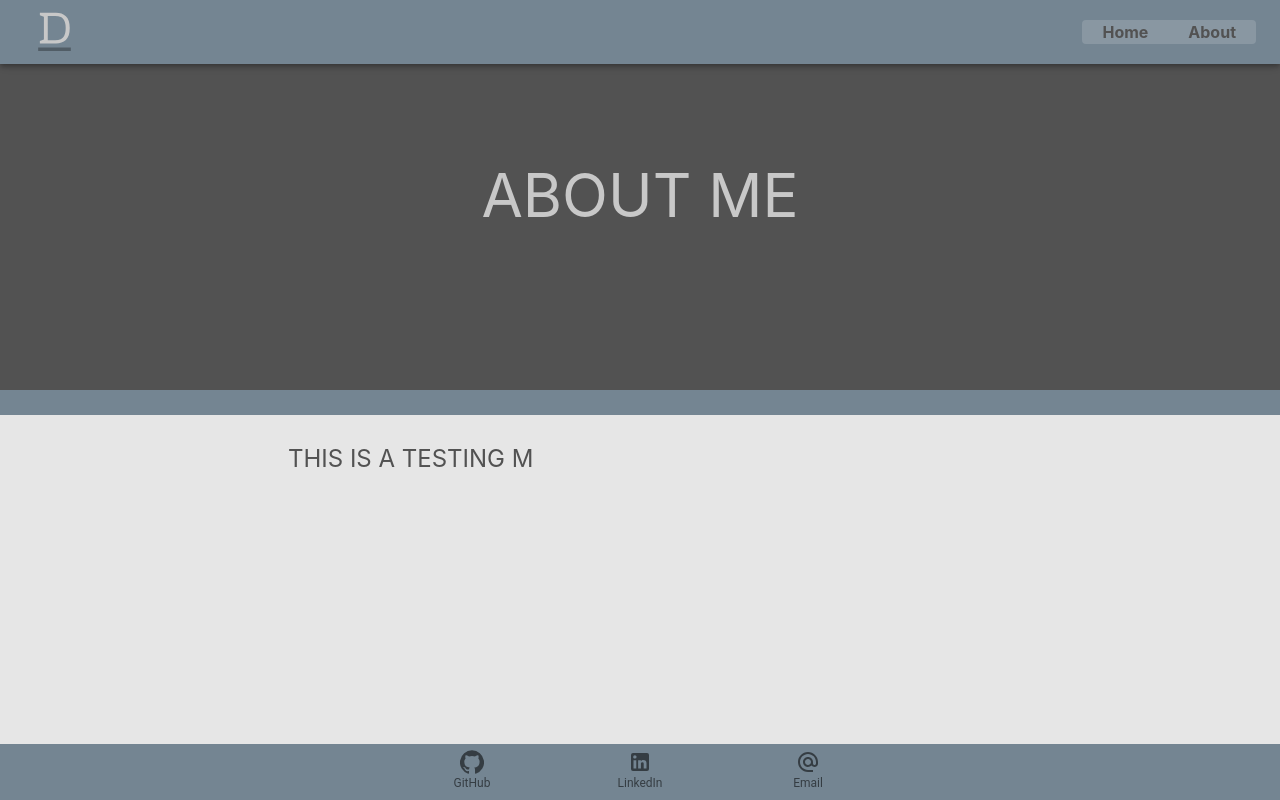
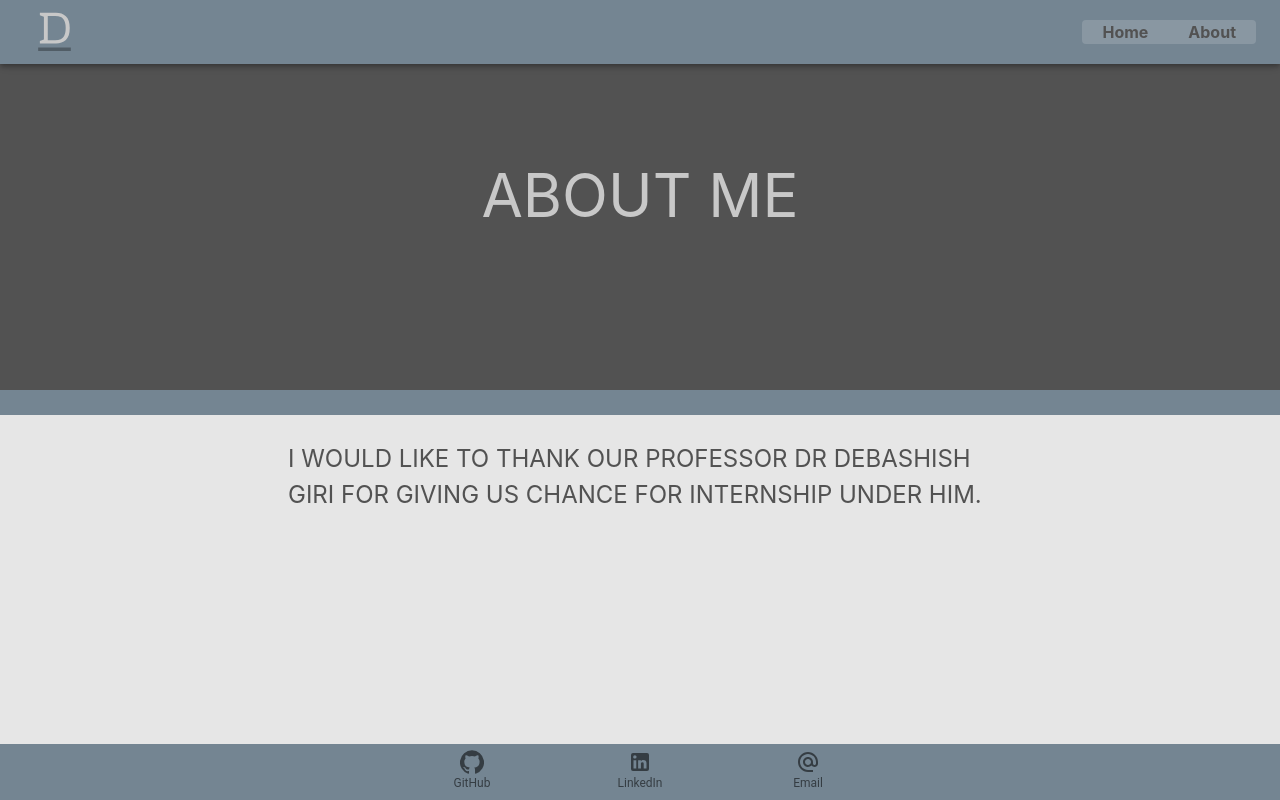
Before and after one commit to shahid98/aws, a React (Create React App) app: page /about in a window 1280 px wide. Built offline with nearby package versions, Linux system fonts and the light colour scheme.

Commit message:
Update AboutPageContents.js

```diff
--- a/src/pages/contents/AboutPageContents.js
+++ b/src/pages/contents/AboutPageContents.js
@@ -27,7 +27,7 @@ const AboutPageContent = () => {
   return (
     <SupportingContentText>
 
-    THIS IS A TESTING M
+    I WOULD LIKE TO THANK OUR PROFESSOR DR DEBASHISH GIRI FOR GIVING US CHANCE FOR INTERNSHIP UNDER HIM.
     </SupportingContentText>
   );
 };
```
